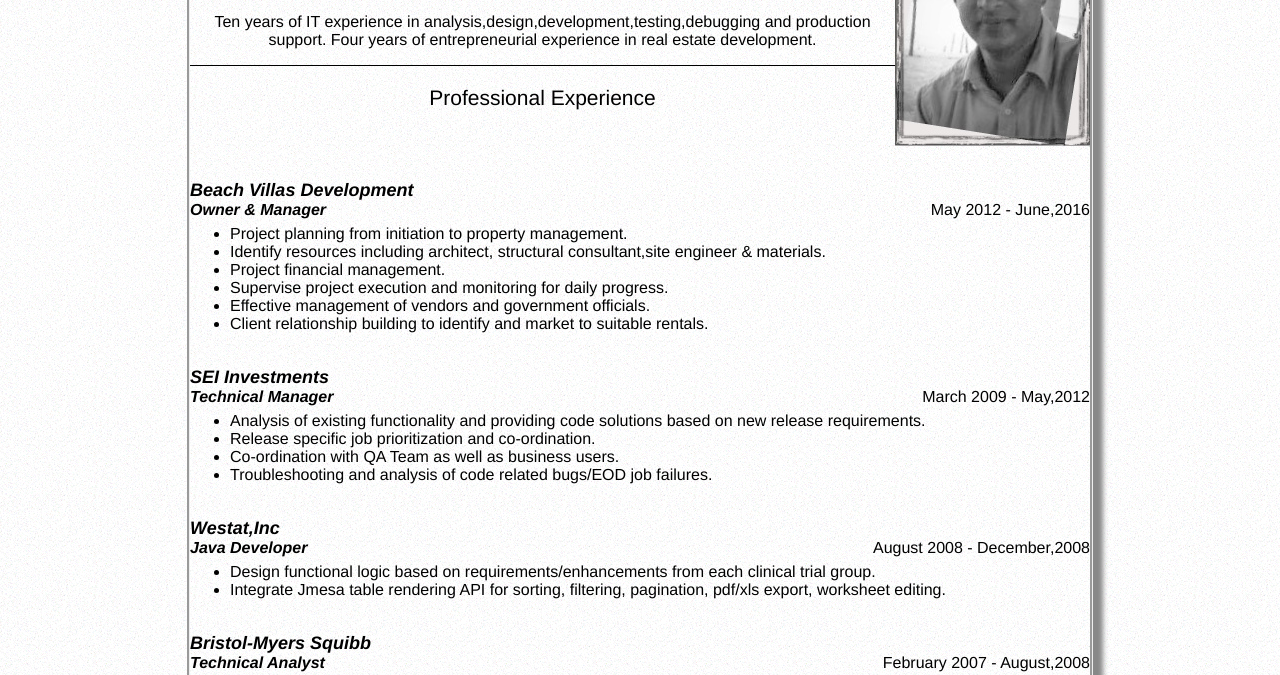
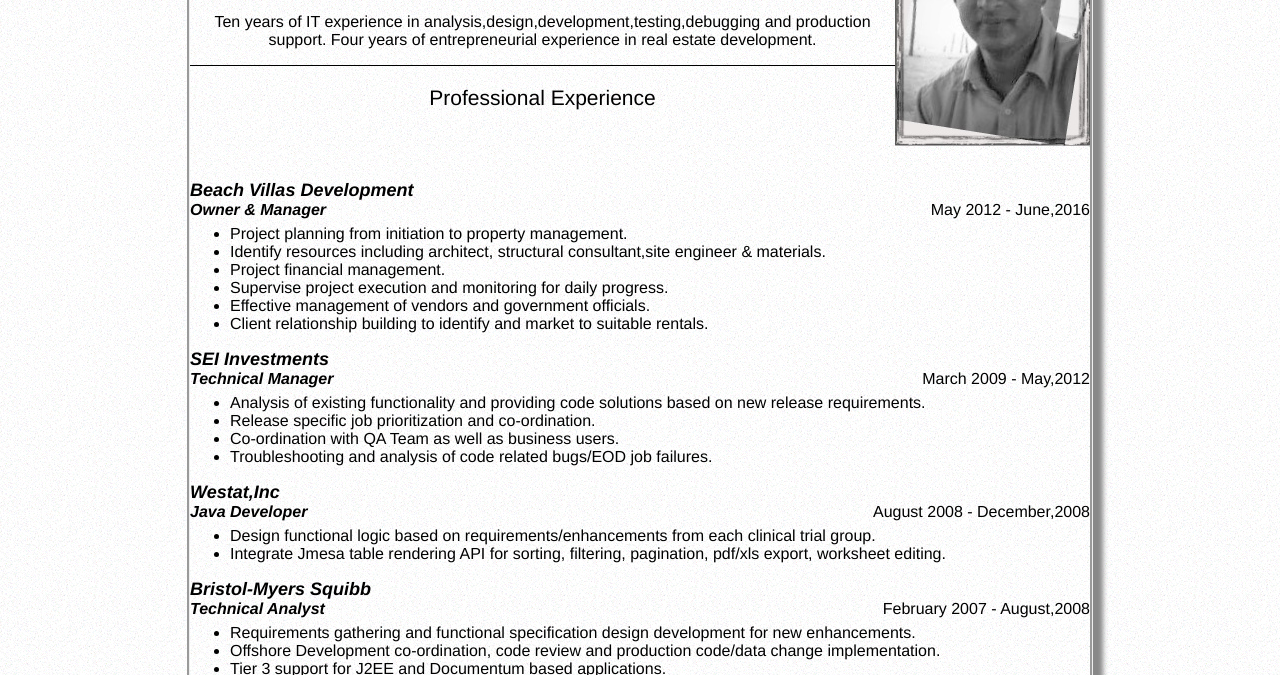
Before and after one commit to ckuruvi/ckuruvi.github.io, a plain HTML site: page index.html in a window 1280 px wide. Shown: the part 119-794 px from the top of the page. Drawn offline with Linux system fonts and the light colour scheme.

Commit message:
text update

```diff
--- a/index.html
+++ b/index.html
@@ -43,7 +43,6 @@
 						</ul>
 					</div>
 			</div>
-			</br>
 
 			<div id="prof-exp-sei" onmouseover="highlightProject(2)" onmouseout="setOriginalState(2)">
 				<div id="project-header">SEI Investments</div>
@@ -58,7 +57,7 @@
 						</ul>
 					</div>
 			</div>
-			</br>
+
 			<div id="prof-exp-westat" onmouseover="highlightProject(3)" onmouseout="setOriginalState(3)">
 				<div id="project-header">Westat,Inc</div>
 				<div class="date">August 2008 - December,2008</div>
@@ -70,7 +69,6 @@
 						</ul>
 					</div>
 			</div>
-			</br>
 
 			<div id="prof-exp-bms" onmouseover="highlightProject(4)" onmouseout="setOriginalState(4)">
 				<div id="project-header">Bristol-Myers Squibb</div>
@@ -78,7 +76,7 @@
 				<div id="role">Technical Analyst</div>
 					<div >
 						<ul>
-							<li>Requirements gathering and functional spec design development for new enhancements.</li>
+							<li>Requirements gathering and functional specification design development for new enhancements.</li>
 							<li>Offshore Development co-ordination, code review and production code/data change implementation.</li>
 							<li>Tier 3 support for J2EE and Documentum based applications.</li>
 							<li>Application enhancement/adhoc report development and implementation.</li>
@@ -87,7 +85,6 @@
 						</ul>
 					</div>
 			</div>
-			</br>
 
 			<div id="prof-exp-merrill-lynch" onmouseover="highlightProject(5)" onmouseout="setOriginalState(5)">
 				<div id="project-header">Merrill Lynch</div>
@@ -103,7 +100,6 @@
 						</ul>
 					</div>
 			</div>
-			</br>
 
 			<div id="prof-exp-pfizer" onmouseover="highlightProject(6)" onmouseout="setOriginalState(6)">
 				<div id="project-header">Pfizer Inc</div>
@@ -120,7 +116,6 @@
 						</ul>
 					</div>
 			</div>
-			</br>
 
 			<div id="prof-exp-wells-fargo" onmouseover="highlightProject(7)" onmouseout="setOriginalState(7)">
 				<div id="project-header">Wells Fargo</div>
```
